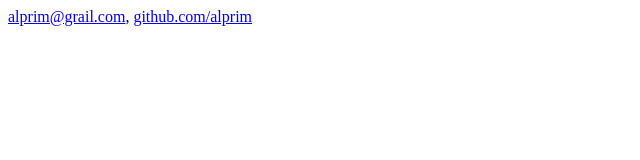
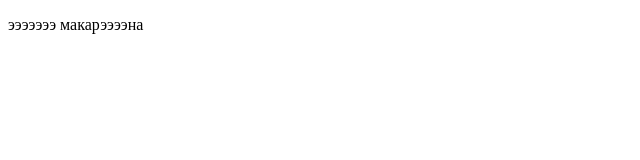
Before and after one commit to vinograaad/vinograaad.github.io, a plain HTML site: page index.html in a window 1280 px wide. Shown: the whole page, without its empty margins (0-640 px from the left). Drawn offline with Linux system fonts and the light colour scheme.

Commit message:
Update index.html

```diff
--- a/index.html
+++ b/index.html
@@ -1,7 +1,6 @@
 <!DOCTYPE html>
 <html>
   <head>
-        <a href="mailto:alprim@grail.com">alprim@grail.com</a>,
-        <a href="https://github.com/alprim">github.com/alprim</a>
+    <p> эээээээ макарээээна </p>
   </head>
 </html>
```
